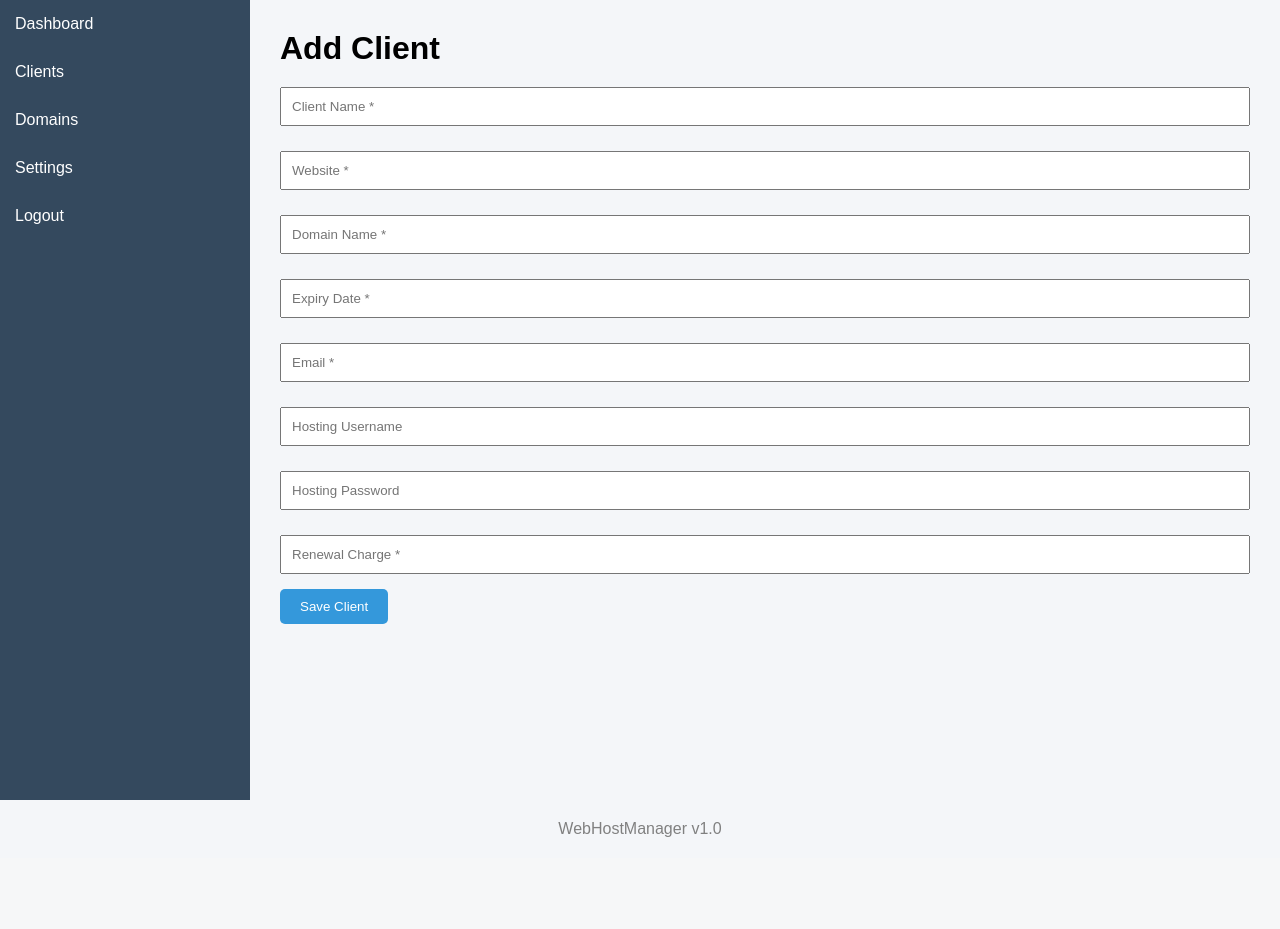
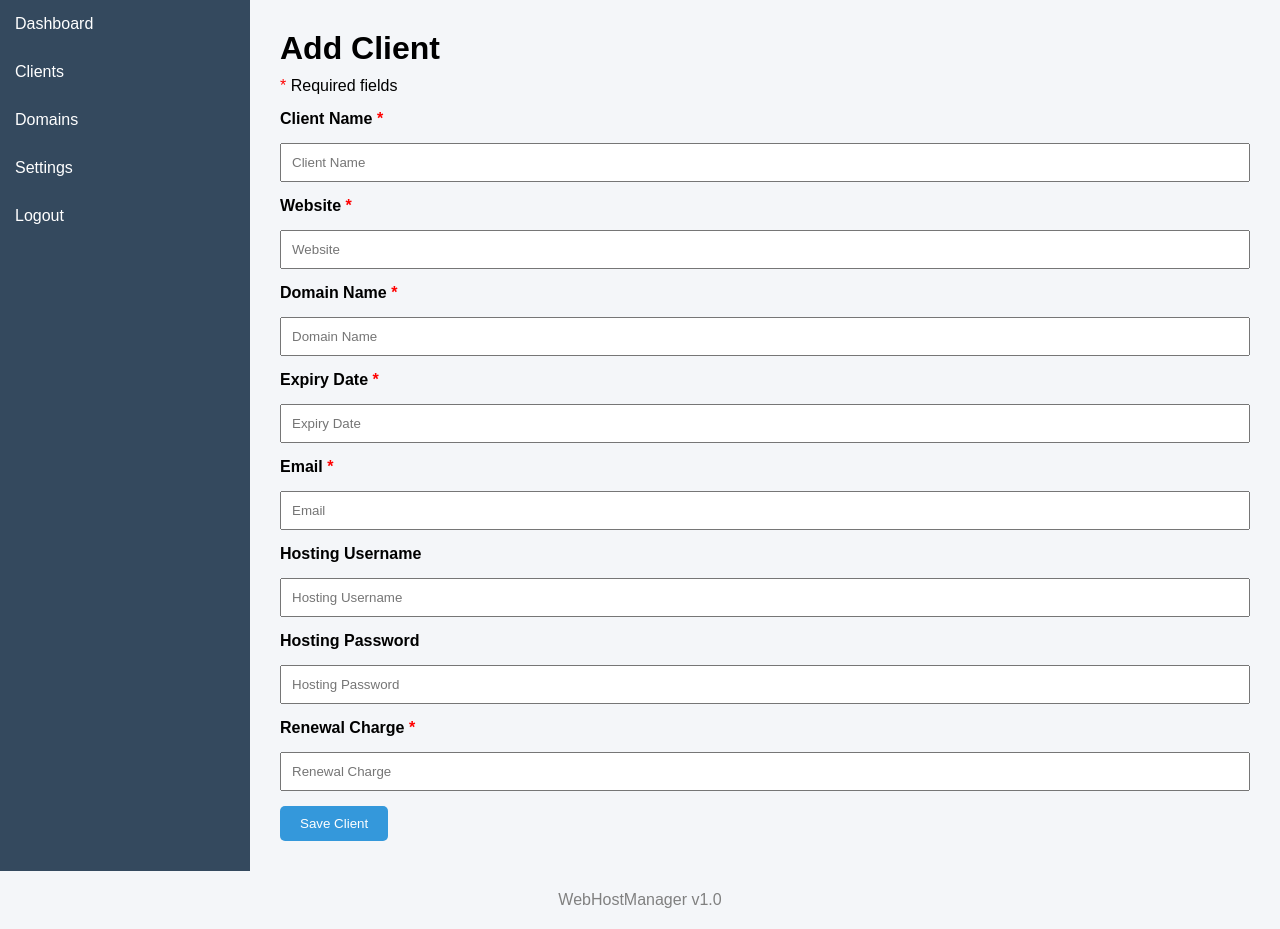
Before and after one commit to anshh-xotx/WebHostManager, a Django app: template templates/add_client.html in a window 1280 px wide. Shown: the part 78-1007 px from the top of the page. Before the commit the page ends 915 px from the top, so only its background shows below. Run offline with Django 5.2, Linux system fonts and the light colour scheme; the template is opened without the code that fills it, so the values that code supplies are empty.

Commit message:
Improve add client form with required fields

```diff
--- a/static/css/style.css
+++ b/static/css/style.css
@@ -171,3 +171,12 @@ h3{
     height:55px;
     object-fit:contain;
 }
+.form-label{
+    display:block;
+    margin-bottom:5px;
+    font-weight:600;
+}
+
+.required{
+    color:red;
+}
--- a/templates/add_client.html
+++ b/templates/add_client.html
@@ -3,49 +3,83 @@
 {% block content %}
 
 <h1>Add Client</h1>
+<p style="margin-bottom:15px;">
+    <span class="required">*</span> Required fields
+</p>
 
 <form method="POST">
 
     {% csrf_token %}
 
+    <label class="form-label">
+    Client Name <span class="required">*</span>
+</label>
 
-    <input type="text"
+<input type="text"
        name="client_name"
-       placeholder="Client Name *"
+       placeholder="Client Name"
        required>
+
+<label class="form-label">
+    Website <span class="required">*</span>
+</label>
 
 <input type="url"
        name="website"
-       placeholder="Website *"
+       placeholder="Website"
        required>
+
+<label class="form-label">
+    Domain Name <span class="required">*</span>
+</label>
 
 <input type="text"
        name="domain_name"
-       placeholder="Domain Name *"
+       placeholder="Domain Name"
        required>
+
+<label class="form-label">
+    Expiry Date <span class="required">*</span>
+</label>
 
 <input type="text"
        name="domain_expiry"
-       placeholder="Expiry Date *"
+       placeholder="Expiry Date"
        onfocus="this.type='date'"
        required>
 
+<label class="form-label">
+    Email <span class="required">*</span>
+</label>
+
 <input type="email"
        name="email_username"
-       placeholder="Email *"
+       placeholder="Email"
        required>
+
+<label class="form-label">
+    Hosting Username
+</label>
 
 <input type="text"
        name="hosting_username"
        placeholder="Hosting Username">
 
+<label class="form-label">
+    Hosting Password
+</label>
+
 <input type="password"
        name="hosting_password"
        placeholder="Hosting Password">
 
+<label class="form-label">
+    Renewal Charge <span class="required">*</span>
+</label>
+
 <input type="number"
        name="renewal_charge"
-       placeholder="Renewal Charge *"
+       placeholder="Renewal Charge"
        required>
 
     <button type="submit">
```
Also changed, not shown: db.sqlite3.
